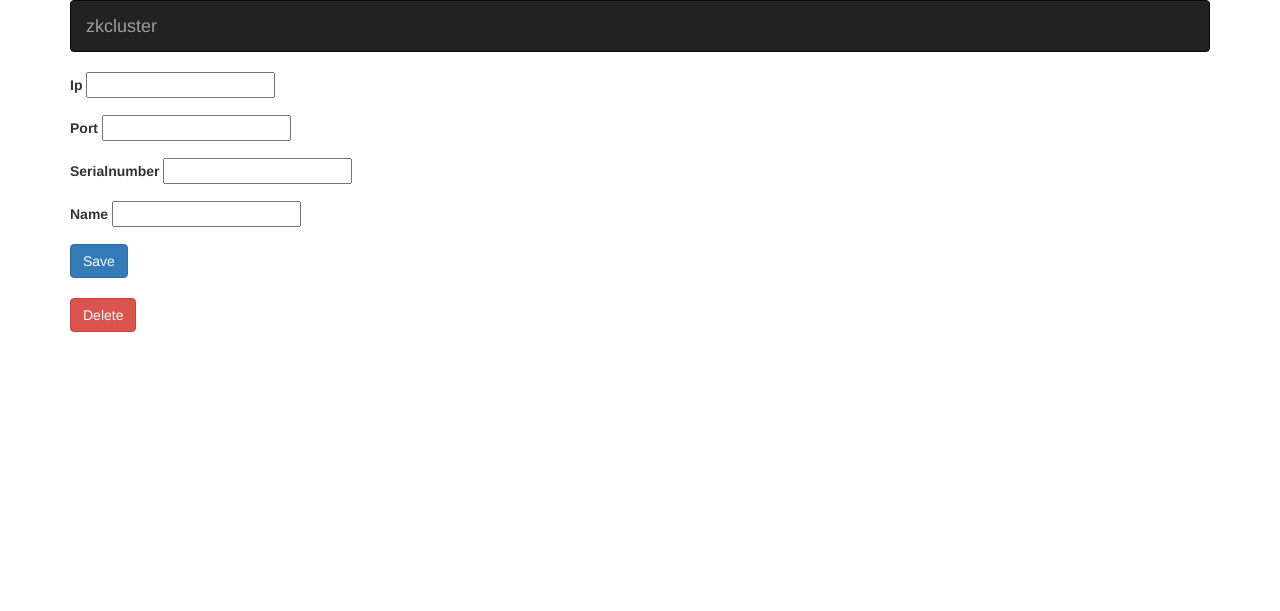
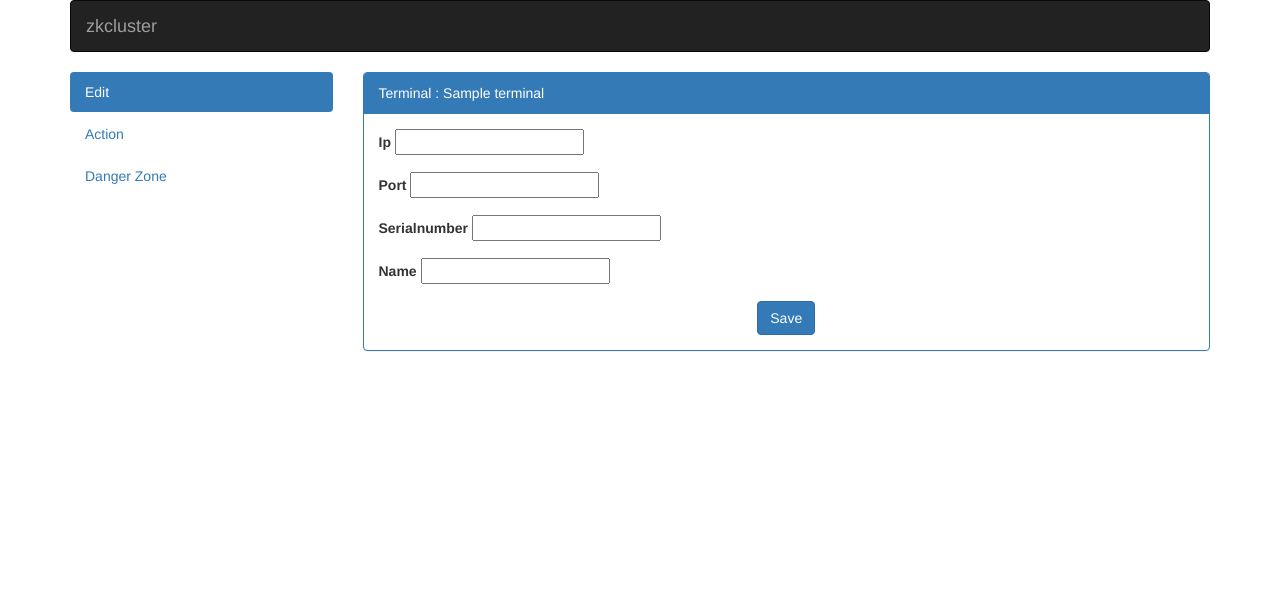
Before and after one commit to fananimi/zkcluster, a Django app: template zkcluster/templates/zkcluster/terminal_edit.html in a window 1280 px wide. Shown: the top 611 px of the page. Run offline with Django 3.2, Linux system fonts and the light colour scheme; the template is opened without the code that fills it: most values are stand-ins (such as "Sample title", 1, 10 or a date in 2020); form fields are guessed from the names that the template uses; some libraries are stand-ins or nearby versions.

Commit message:
update style

```diff
--- a/zkcluster/static/zkcluster/css/style.css
+++ b/zkcluster/static/zkcluster/css/style.css
@@ -26,3 +26,7 @@ html, body {
 .error {
   color: red;
 }
+
+.center {
+  text-align: center;
+}
--- a/zkcluster/templates/zkcluster/terminal_edit.html
+++ b/zkcluster/templates/zkcluster/terminal_edit.html
@@ -2,7 +2,24 @@
 
 {% block content %}
   <div class="row">
-    <div class="col-sm-6">
+    <div class="col-md-3">
+      <ul class="nav nav-pills nav-stacked">
+        <li class="active">
+          <a data-toggle="tab" href="#edit">Edit</a>
+        </li>
+        <li>
+          <a data-toggle="tab" href="#action">Action</a>
+        </li>
+        <li>
+          <a data-toggle="tab" href="#danger">Danger Zone</a>
+        </li>
+      </ul>
+    </div>
+    <div class="col-sm-9 tab-content">
+      <div id="edit" class="tab-pane fade in active">
+        <div class="panel panel-primary">
+          <div class="panel-heading">Terminal : {{ terminal.name }}</div>
+        <div class="panel-body">
           <form method="POST" action="">
             {% csrf_token %}
             <div class="form-group">
@@ -25,14 +42,35 @@
               <span class="error">{{ form.name.errors.0 }}</span>
               {{ form.name }}
             </div>
+            <div class="center">
               <button type="submit" class="btn btn-primary">Save</button>
+            </div>
           </form>
         </div>
         </div>
-  <br>
-  <div class="row">
-    <div class="col-sm-6">
+      </div>
+      <div id="action" class="tab-pane fade in">
+        <div class="panel panel-success">
+          <div class="panel-heading">Restart Terminal : {{ terminal.name }}</div>
+          <div class="panel-body center">
+            <button class="btn btn-success">Restart</button>
+          </div>
+        </div>
+        <div class="panel panel-default">
+          <div class="panel-heading">Shutdown Terminal : {{ terminal.name }}</div>
+          <div class="panel-body center">
+            <button class="btn btn-default">Power off</button>
+          </div>
+        </div>
+      </div>
+      <div id="danger" class="tab-pane fade in">
+        <div class="panel panel-danger">
+          <div class="panel-heading">Delete Terminal : {{ terminal.name }}</div>
+          <div class="panel-body center">
             <button class="btn btn-danger">Delete</button>
           </div>
         </div>
+      </div>
+    </div>
+  </div>
 {% endblock %}
```
Lines whose indentation alone changed are shown as unchanged.
